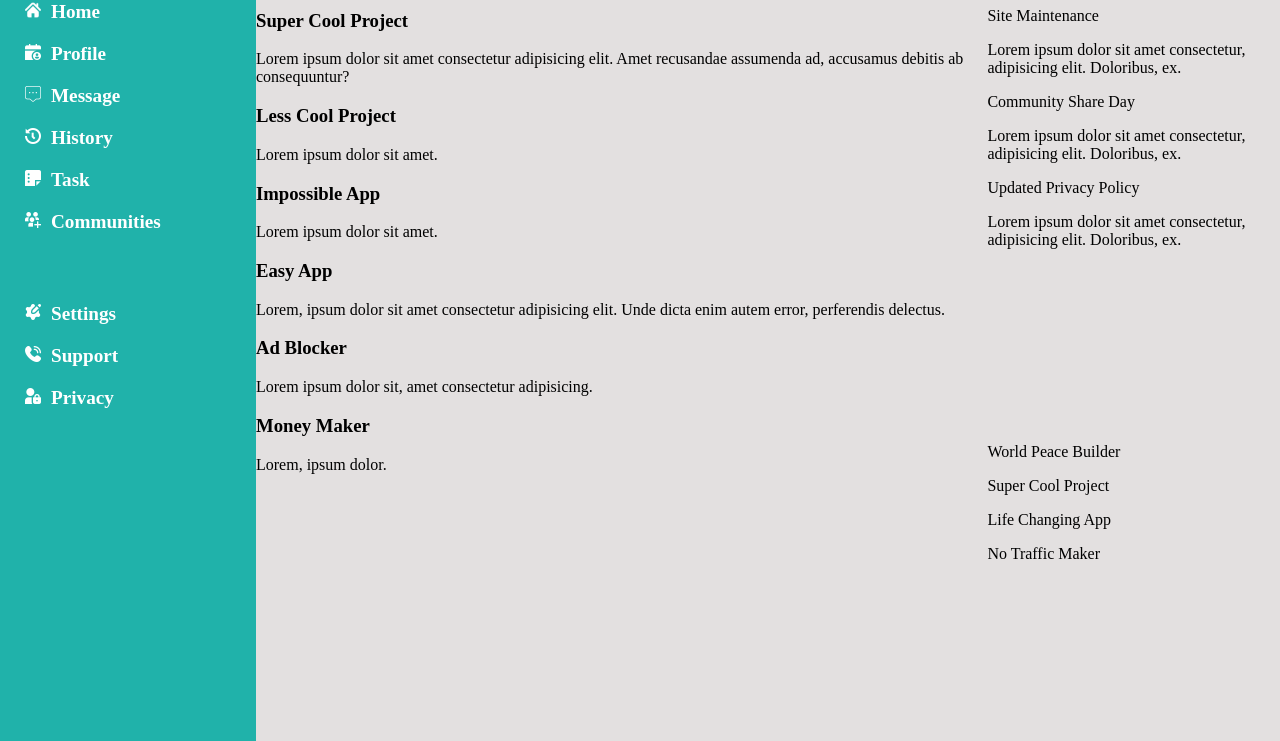
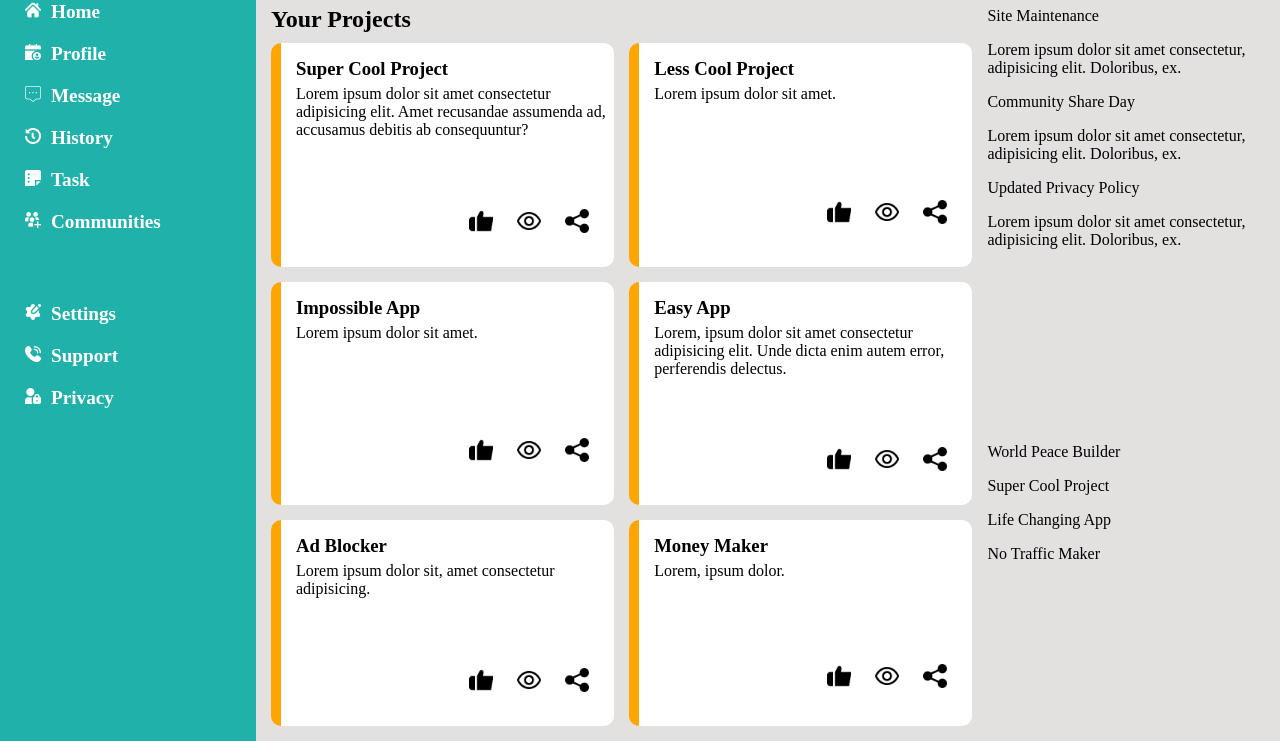
Before and after one commit to ibrahimcode85/Odin_Project_7_AdminDashboard, a plain HTML site: page index.html in a window 1280 px wide. Shown: the part 159-900 px from the top of the page. Drawn offline with Linux system fonts and the light colour scheme.

Commit message:
Add style to project cards under content section.

```diff
--- a/index.html
+++ b/index.html
@@ -66,29 +66,74 @@
 
     <div class="content">
         <div class="projects">
+            <h2 class="project-title">Your Projects</h2>
+            <div class="project-card-wrapper">
                 <div class="project-card">
+                    <div class="card-content-wrapper">
                         <h3>Super Cool Project</h3>
                         <p>Lorem ipsum dolor sit amet consectetur adipisicing elit. Amet recusandae assumenda ad, accusamus debitis ab consequuntur?</p>
                     </div>
+                    <div class="card-action-icon">
+                        <img src="Asset/like.png" class="img-icon">
+                        <img src="Asset/view.png" class="img-icon">
+                        <img src="Asset/share.png" class="img-icon">
+                    </div>
+                </div>
                 <div class="project-card">
+                    <div class="card-content-wrapper">
                         <h3>Less Cool Project</h3>
                         <p>Lorem ipsum dolor sit amet.</p>
                     </div>
+                    <div class="card-action-icon">
+                        <img src="Asset/like.png" class="img-icon">
+                        <img src="Asset/view.png" class="img-icon">
+                        <img src="Asset/share.png" class="img-icon">
+                    </div>
+                </div>
                 <div class="project-card">
+                    <div class="card-content-wrapper">
                         <h3>Impossible App</h3>
                         <p>Lorem ipsum dolor sit amet.</p>
                     </div>
+                    <div class="card-action-icon">
+                        <img src="Asset/like.png" class="img-icon">
+                        <img src="Asset/view.png" class="img-icon">
+                        <img src="Asset/share.png" class="img-icon">
+                    </div>
+                </div>
                 <div class="project-card">
+                    <div class="card-content-wrapper">
                         <h3>Easy App</h3>
                         <p>Lorem, ipsum dolor sit amet consectetur adipisicing elit. Unde dicta enim autem error, perferendis delectus.</p>
                     </div>
+                    <div class="card-action-icon">
+                        <img src="Asset/like.png" class="img-icon">
+                        <img src="Asset/view.png" class="img-icon">
+                        <img src="Asset/share.png" class="img-icon">
+                    </div>
+                </div>
                 <div class="project-card">
+                    <div class="card-content-wrapper">
                         <h3>Ad Blocker</h3>
                         <p>Lorem ipsum dolor sit, amet consectetur adipisicing.</p>
                     </div>
+                    <div class="card-action-icon">
+                        <img src="Asset/like.png" class="img-icon">
+                        <img src="Asset/view.png" class="img-icon">
+                        <img src="Asset/share.png" class="img-icon">
+                    </div>
+                </div>
                 <div class="project-card">
+                    <div class="card-content-wrapper">
                         <h3>Money Maker</h3>
                         <p>Lorem, ipsum dolor.</p>
+                    </div>
+                    <div class="card-action-icon">
+                        <img src="Asset/like.png" class="img-icon">
+                        <img src="Asset/view.png" class="img-icon">
+                        <img src="Asset/share.png" class="img-icon">
+                    </div>
+                </div>
             </div>
         </div>
         <div class="announcements">
--- a/style.css
+++ b/style.css
@@ -88,7 +88,7 @@ li{
 }
 
 input[type="search"]{
-    background-color: rgb(202, 197, 197);
+    background-color:rgb(227, 224, 224);
     border: none;
     height: 1.8rem;
     width: 80%;
@@ -147,3 +147,47 @@ input[type="search"]{
     border-radius: 30px;
     border: none;
 }
+
+.content > .projects{
+    display: grid;
+    grid-template-rows: 1fr 15fr;
+}
+
+.project-card-wrapper{
+    display: grid;
+    grid-template-columns: 1fr 1fr;
+    gap: 15px;
+    justify-items: stretch;
+    align-items: stretch;
+    margin: 5px 15px 15px 15px;
+}
+
+.project-card{
+    background-color: white;
+    border: none;
+    border-left: 10px solid orange;
+    border-radius: 10px;
+    display: grid;
+}
+
+h2.project-title{
+    margin: 15px 0px 0px 15px;
+}
+
+.card-content-wrapper > h3{
+    margin: 15px 0px 0px 15px;
+}
+
+.card-content-wrapper > p{
+    margin: 5px 0px 0px 15px;
+}
+
+.card-action-icon{
+    justify-self: end;
+    align-self: center;
+    margin-right: 15px;
+}
+.card-action-icon > .img-icon{
+    width: 24px;
+    padding: 10px;
+}
```
Also changed, not shown: Asset/like.png (added), Asset/share.png (added), Asset/view.png (added). Lines whose indentation alone changed are shown as unchanged.
